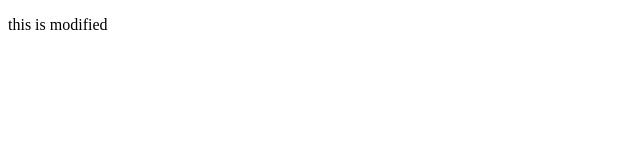
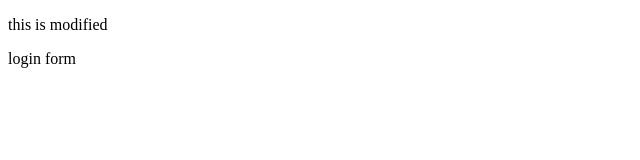
Before and after one commit to hkkbg/appsample, a plain HTML site: page index.html in a window 1280 px wide. Shown: the full height of the page, 0-640 px from the left. Drawn offline with Linux system fonts and the light colour scheme.

Commit message:
login form

```diff
--- a/index.html
+++ b/index.html
@@ -5,5 +5,6 @@
 </head>
 <body>
 <p> this is modified</p>
+<p>login form<p>
 </body>
 </html>
```
Also changed, not shown: login.html (added, +1 -0 lines).
